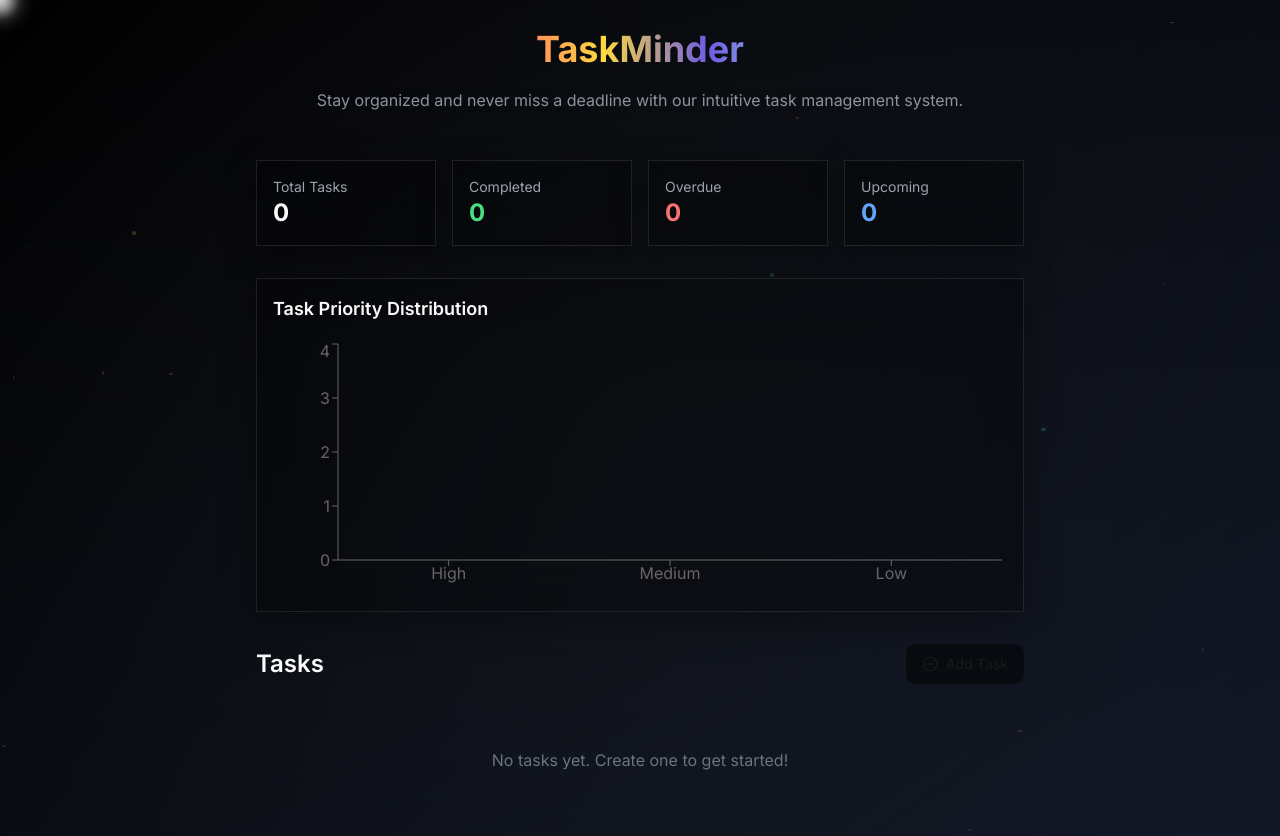
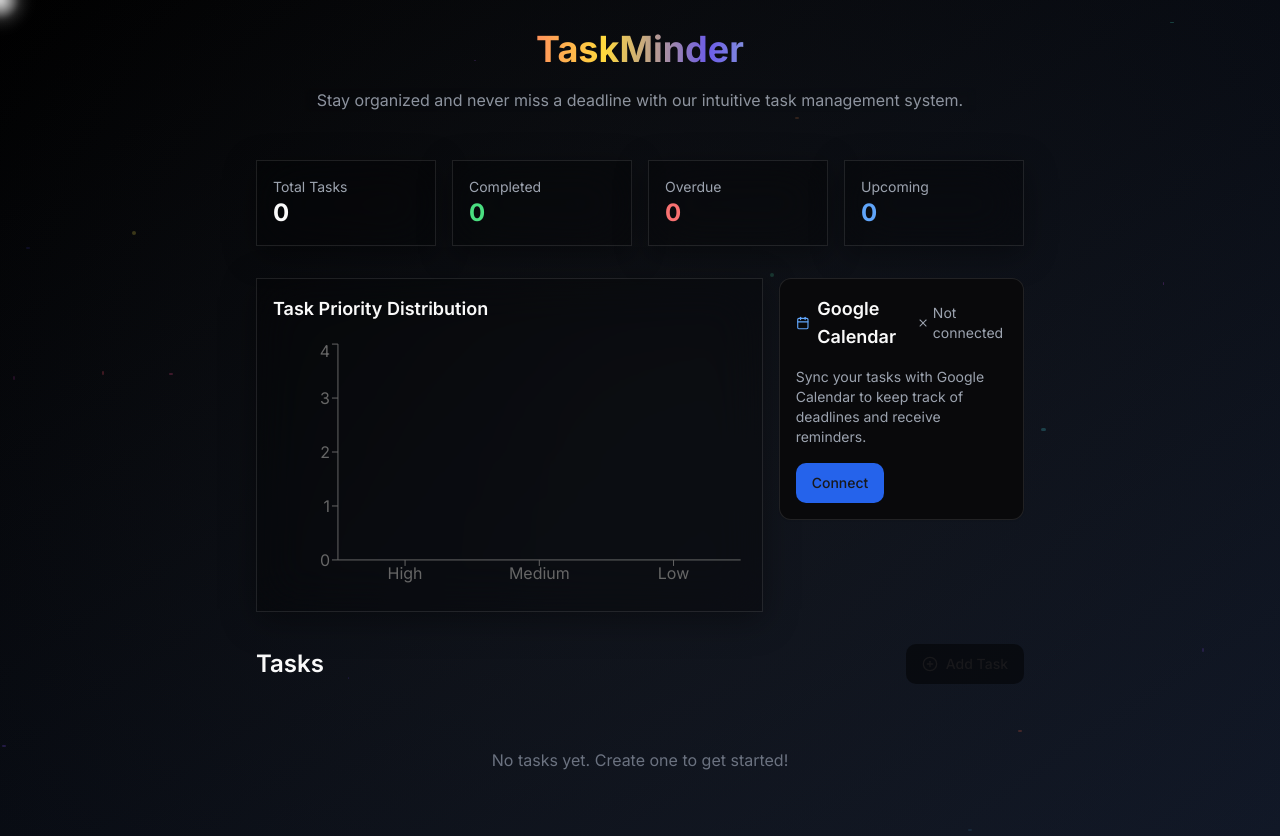
Before and after one commit to Krishnaa548/TaskMinder, a React (Vite) app: page / in a window 1280 px wide. Built offline with nearby package versions, Linux system fonts and the light colour scheme.

Commit message:
Add Google Calendar integration
This commit adds a feature to integrate with Google Calendar.  The specific implementation details are not included in this commit message.

```diff
--- a/package.json
+++ b/package.json
@@ -40,6 +40,7 @@
     "@radix-ui/react-toggle": "^1.1.0",
     "@radix-ui/react-toggle-group": "^1.1.0",
     "@radix-ui/react-tooltip": "^1.1.4",
+    "@react-oauth/google": "^0.12.1",
     "@tanstack/react-query": "^5.56.2",
     "class-variance-authority": "^0.7.1",
     "clsx": "^2.1.1",
--- /dev/null
+++ b/src/components/GoogleCalendarIntegration.tsx
@@ -0,0 +1,127 @@
+
+import { useState } from "react";
+import { Button } from "@/components/ui/button";
+import { Card } from "@/components/ui/card";
+import { Calendar, Check, X } from "lucide-react";
+import { useToast } from "@/hooks/use-toast";
+import { Task } from "@/lib/types";
+
+interface GoogleCalendarIntegrationProps {
+  tasks: Task[];
+}
+
+export function GoogleCalendarIntegration({ tasks }: GoogleCalendarIntegrationProps) {
+  const [isConnected, setIsConnected] = useState(false);
+  const [isSyncing, setIsSyncing] = useState(false);
+  const { toast } = useToast();
+
+  // Mock function to simulate Google Calendar API access
+  const connectToGoogleCalendar = () => {
+    setIsSyncing(true);
+
+    // Simulate API call
+    setTimeout(() => {
+      setIsConnected(true);
+      setIsSyncing(false);
+      toast({
+        title: "Connected to Google Calendar",
+        description: "Your TaskMinder account is now linked to Google Calendar.",
+      });
+    }, 1500);
+  };
+
+  // Mock function to simulate syncing tasks to Google Calendar
+  const syncTasksToCalendar = () => {
+    if (!isConnected) {
+      toast({
+        title: "Not connected",
+        description: "Please connect to Google Calendar first.",
+        variant: "destructive",
+      });
+      return;
+    }
+
+    setIsSyncing(true);
+
+    // Simulate API call
+    setTimeout(() => {
+      setIsSyncing(false);
+      toast({
+        title: "Tasks synced",
+        description: `Successfully synced ${tasks.length} tasks to your Google Calendar.`,
+      });
+    }, 2000);
+  };
+
+  // Mock function to disconnect from Google Calendar
+  const disconnectFromGoogleCalendar = () => {
+    setIsSyncing(true);
+
+    // Simulate API call
+    setTimeout(() => {
+      setIsConnected(false);
+      setIsSyncing(false);
+      toast({
+        title: "Disconnected",
+        description: "Your TaskMinder account has been disconnected from Google Calendar.",
+      });
+    }, 1500);
+  };
+
+  return (
+    <Card className="glass-card p-4">
+      <div className="flex items-center justify-between mb-4">
+        <div className="flex items-center gap-2">
+          <Calendar className="w-5 h-5 text-blue-400" />
+          <h3 className="text-lg font-semibold">Google Calendar</h3>
+        </div>
+        {isConnected ? (
+          <div className="flex items-center gap-1 text-green-400 text-sm">
+            <Check className="w-4 h-4" />
+            <span>Connected</span>
+          </div>
+        ) : (
+          <div className="flex items-center gap-1 text-gray-400 text-sm">
+            <X className="w-4 h-4" />
+            <span>Not connected</span>
+          </div>
+        )}
+      </div>
+
+      <p className="text-sm text-gray-400 mb-4">
+        Sync your tasks with Google Calendar to keep track of deadlines and receive reminders.
+      </p>
+
+      <div className="flex flex-wrap gap-2">
+        {!isConnected ? (
+          <Button
+            onClick={connectToGoogleCalendar}
+            disabled={isSyncing}
+            className="bg-blue-600 hover:bg-blue-700"
+          >
+            {isSyncing ? "Connecting..." : "Connect"}
+          </Button>
+        ) : (
+          <>
+            <Button
+              onClick={syncTasksToCalendar}
+              disabled={isSyncing}
+              variant="outline"
+              className="border-blue-500 text-blue-500 hover:bg-blue-500/10"
+            >
+              {isSyncing ? "Syncing..." : "Sync Tasks"}
+            </Button>
+            <Button
+              onClick={disconnectFromGoogleCalendar}
+              disabled={isSyncing}
+              variant="outline"
+              className="border-red-500 text-red-500 hover:bg-red-500/10"
+            >
+              {isSyncing ? "Disconnecting..." : "Disconnect"}
+            </Button>
+          </>
+        )}
+      </div>
+    </Card>
+  );
+}
--- a/src/components/TaskList.tsx
+++ b/src/components/TaskList.tsx
@@ -6,6 +6,7 @@ import { useState } from "react";
 import { DragDropContext, Droppable, Draggable } from "@hello-pangea/dnd";
 import { useToast } from "@/hooks/use-toast";
 import { BarChart, Bar, XAxis, YAxis, Tooltip, ResponsiveContainer } from 'recharts';
+import { GoogleCalendarIntegration } from "./GoogleCalendarIntegration";
 
 export function TaskList() {
   const [tasks, setTasks] = useState<Task[]>([]);
@@ -91,7 +92,8 @@ export function TaskList() {
         </div>
       </div>
 
-      <div className="glass-card p-4 mb-8">
+      <div className="grid grid-cols-1 md:grid-cols-3 gap-4 mb-8">
+        <div className="md:col-span-2 glass-card p-4">
           <h3 className="text-lg font-semibold mb-4">Task Priority Distribution</h3>
           <div className="h-64">
             <ResponsiveContainer width="100%" height="100%">
@@ -102,6 +104,10 @@ export function TaskList() {
                 <Bar dataKey="tasks" fill="#6366f1" />
               </BarChart>
             </ResponsiveContainer>
+          </div>
+        </div>
+        <div className="md:col-span-1">
+          <GoogleCalendarIntegration tasks={tasks} />
         </div>
       </div>
 
```
Also changed, not shown: 1 other file (tests, documents, lock files or other folders). Lines whose indentation alone changed are shown as unchanged.
